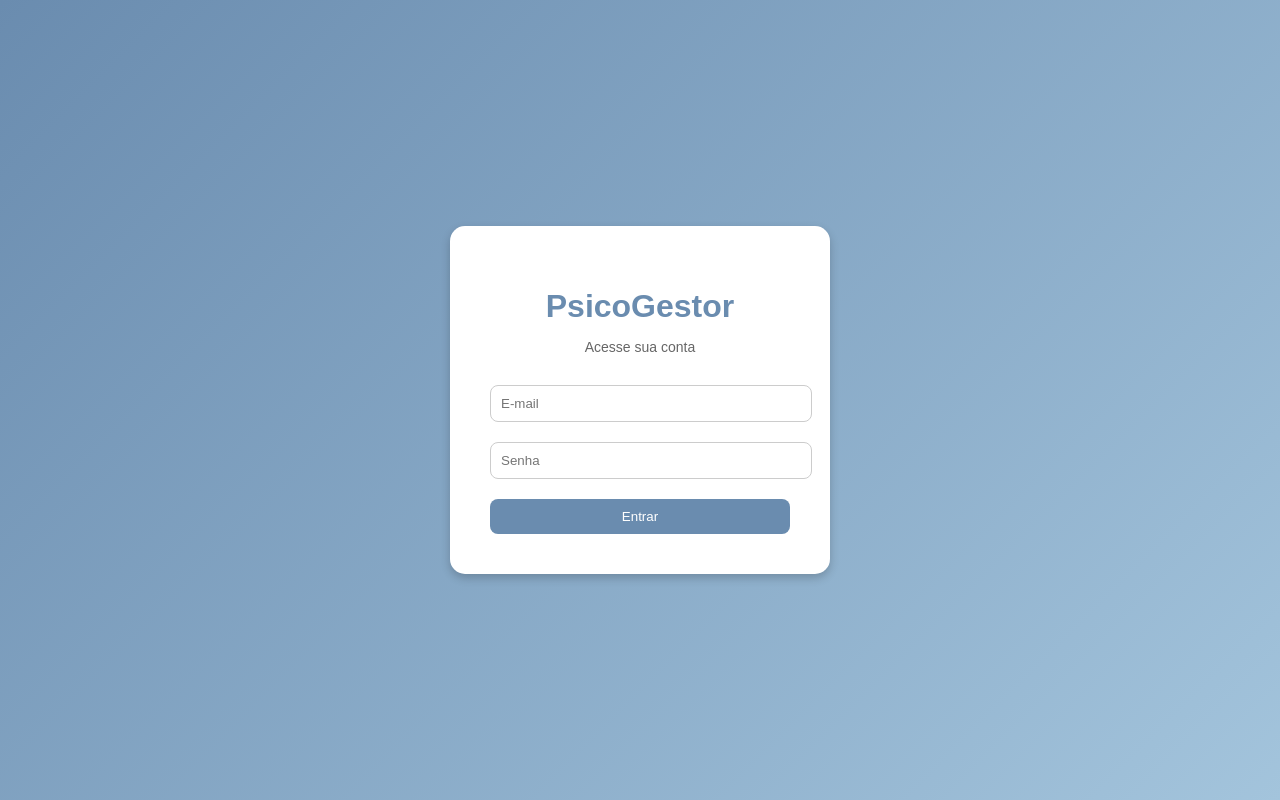
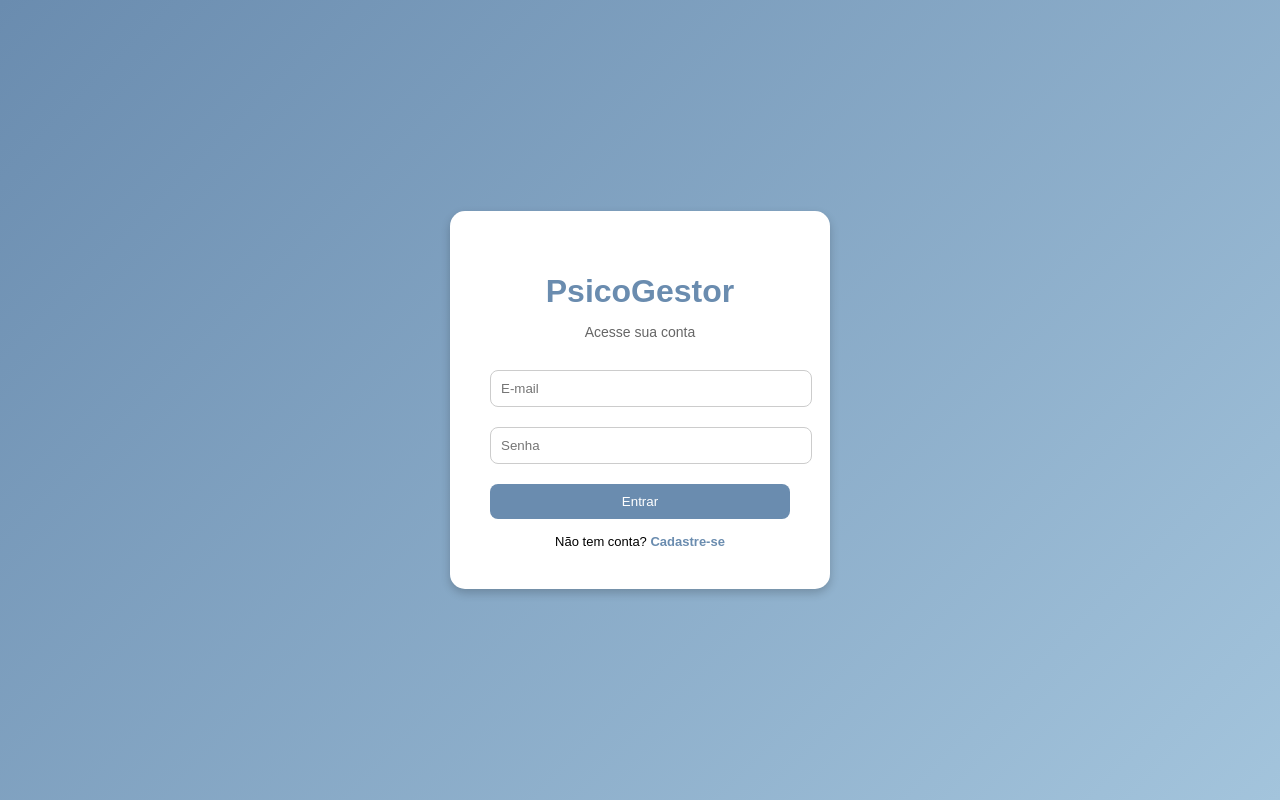
Before and after one commit to crfigueir/psicogestor, a Flask app: page /login in a window 1280 px wide. Run offline with Flask 3, Linux system fonts and the light colour scheme.

Commit message:
Adicionando botão de cadastro

```diff
--- a/templates/login.html
+++ b/templates/login.html
@@ -57,6 +57,21 @@
     button:hover {
       background-color: #5a7a9a;
     }
+
+    .cadastro {
+      margin-top: 15px;
+      font-size: 13px;
+    }
+
+    .cadastro a {
+      color: #6a8caf;
+      text-decoration: none;
+      font-weight: bold;
+    }
+
+    .cadastro a:hover {
+      text-decoration: underline;
+    }
   </style>
 </head>
 
@@ -73,6 +88,13 @@
       <button type="submit">Entrar</button>
 
     </form>
+
+    <!-- 🔥 NOVO BOTÃO -->
+    <div class="cadastro">
+      Não tem conta?
+      <a href="/cadastro_usuario">Cadastre-se</a>
+    </div>
+
   </div>
 </body>
 </html>
```
